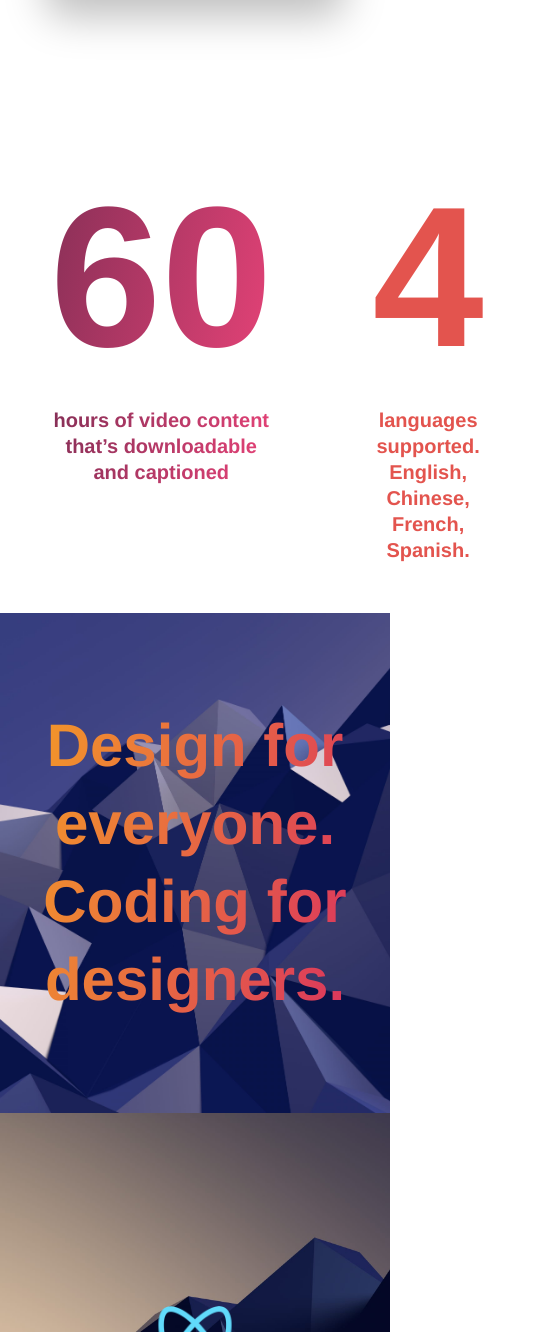
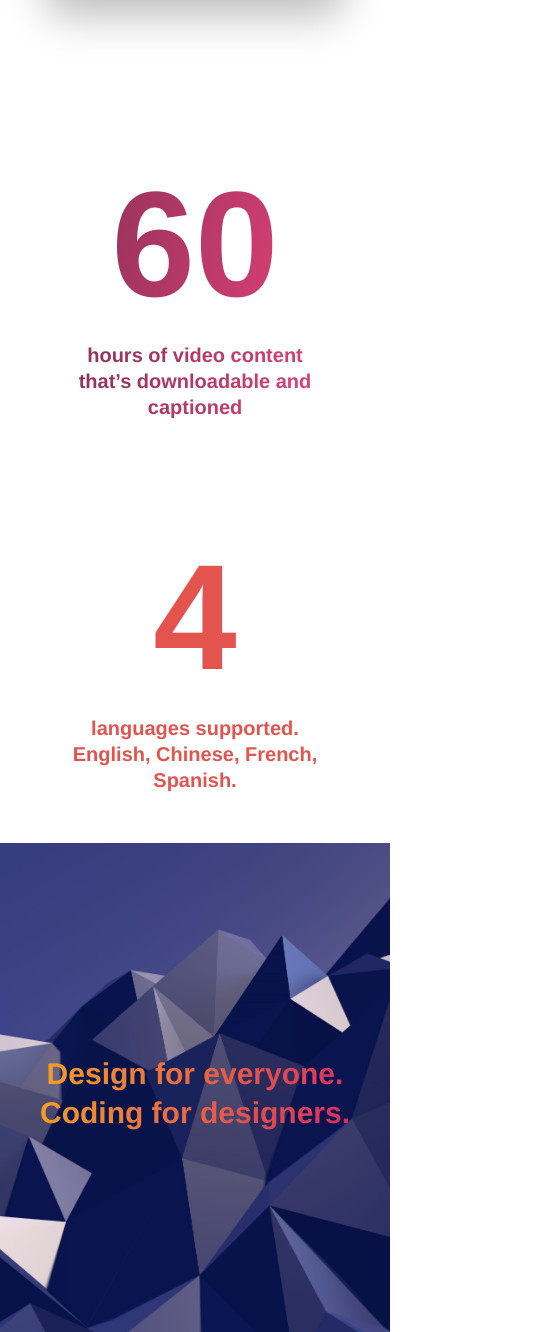
Before and after one commit to davidosemwegie/design-code-react-app, a Gatsby site: page / in a window 390 px wide. Shown: the part 4467-5799 px from the top of the page, 534 px wide, since content can reach past the window. Built offline with nearby package versions, Linux system fonts and the light colour scheme; Gatsby itself is replaced by a stand-in of ours.

Commit message:
added responsive design

```diff
--- a/src/components/stats.js
+++ b/src/components/stats.js
@@ -9,6 +9,10 @@ const StatsTitleSection = styled.div`
   grid-template-columns: repeat(2, 1fr);
   max-width: 600px;
   margin: 0 auto;
+
+  @media (max-width: 640px) {
+    grid-template-columns: repeat(1, 1fr);
+  }
 `
 
 const StatsTitleGroup = styled.div`
@@ -23,6 +27,10 @@ const StatsTitleLeft = styled.h1`
   background: linear-gradient(104deg, #852f56 0%, #e84378 100%);
   -webkit-background-clip: text;
   -webkit-text-fill-color: transparent;
+
+  @media (max-width: 640px) {
+    font-size: 150px;
+  }
 `
 
 const StatsTextLeft = styled.p`
@@ -41,6 +49,10 @@ const StatsTitleRight = styled.h1`
   background: linear-gradient(104deg, #e3544e 0%, #e3544e 100%);
   -webkit-background-clip: text;
   -webkit-text-fill-color: transparent;
+
+  @media (max-width: 640px) {
+    font-size: 150px;
+  }
 `
 
 const StatsTextRight = styled.p`
@@ -57,10 +69,6 @@ const StatsImageGroup = styled.div`
   height: 500px;
   background-size: cover;
   position: relative;
-  /* display: flexbox;
-  justify-content: center;
-  align-items: center;
-  flex-direction: column; */
 `
 
 const StatsImageTextGroup = styled.div`
@@ -79,6 +87,10 @@ const StatsImageText = styled.p`
   text-align: center;
   justify-self: center;
   align-self: center;
+
+  @media (max-width: 640px) {
+    font-size: 30px;
+  }
 `
 
 const WaveBottom = styled.div`
```
